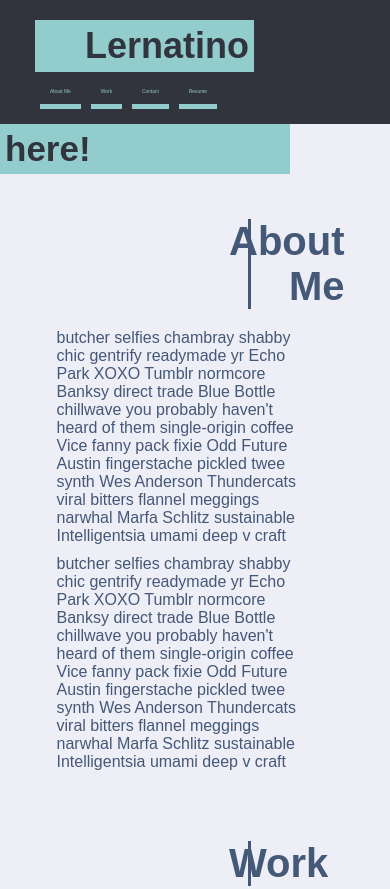
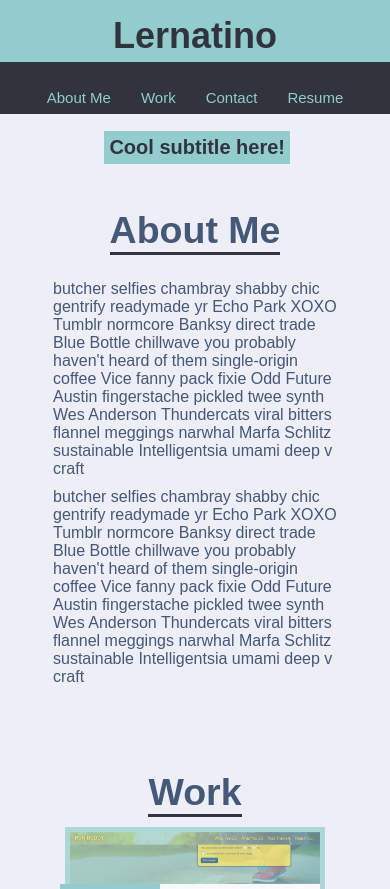
Before and after one commit to zoomzooom6/Portfolio_Bootcamp, a plain HTML site: page index.html in a window 390 px wide. Shown: the top 889 px of the page. Drawn offline with Linux system fonts and the light colour scheme.

Commit message:
fixed css, added mobile responsiveness

```diff
--- a/assets/css/style.css
+++ b/assets/css/style.css
@@ -18,7 +18,7 @@ body {
 }
 
 header {
-    padding: 20px 35px;
+    padding: 15px 35px 15px 0;
     background-color: var(--tertiary-color);
     display: flex;
     justify-content: space-between;
@@ -57,7 +57,7 @@ header nav ul {
 header nav ul li a {
     padding: 10px 10px;
     font-weight: lighter;
-    font-size: 1.25vw;
+    font-size: 25px;
     color: var(--primary-color);
     border-bottom: 5px solid var(--primary-color);
     margin: 0 5px 0 5px;
@@ -123,15 +123,20 @@ section {
 .section-title {
     font-size: 40px;
     color: var(--secondary-color);
-    border-right: 3px solid;
     padding: 0 15px 0 50px;
     text-align: right;
-    margin: 5px 10px 15px 50px;
+    margin: 5px auto;
+    padding-right: 10px;
     width: 20%;
     display: flex;
     flex-direction: row;
     flex-wrap: wrap;
     flex: 0;
+}
+
+.section-title h2 {
+    padding-right: 15px;
+    border-right: 3px solid var(--tertiary-color);
 }
 
 .intro-info {
@@ -140,6 +145,7 @@ section {
     flex-wrap: wrap;
     text-align: left;
     margin-right: 35px;
+    padding: 15px;
 }
 
 .intro-info p {
@@ -198,7 +204,7 @@ section {
     left: 0px;
     bottom: 45px;
     background-color: var(--primary-color);
-    padding: 15px;
+    padding: 15px 10px 15px 10px;
 }
 
 .contact-info {
@@ -222,11 +228,10 @@ section {
     padding: 10px 20px;
 }
 
-.contact-info ul li a,
-.contact-info p {
+.contact-info ul li a {
     padding: 10px 10px;
     font-weight: lighter;
-    font-size: 1.25vw;
+    font-size: 25px;
     color: var(--tertiary-color);
     border-bottom: 5px solid var(--primary-color);
     margin: 0 5px 0 5px;
@@ -238,3 +243,138 @@ section {
     color: var(--tertiary-color);
     border-radius: 5px;
 }
+
+@media screen and (max-width: 1125px) {
+    .contacts {
+        padding: 0;
+        padding-right: 15px;
+    }
+}
+
+@media screen and (max-width: 980px) {
+    header {
+        padding-bottom: 0;
+        padding-right: 0;
+        justify-content: center;
+        position: relative;
+    }
+    header h1 {
+        width: 100%;
+        text-align: center;
+    }
+    header nav ul {
+        margin-top: 20px;
+        width: 100%;
+        justify-content: center;
+    }
+    header nav ul li a {
+        font-size: 20px;
+        border-bottom: none;
+    }
+    .hero-cta {
+        text-align: center;
+    }
+    .section-title {
+        width: 80%;
+    }
+    .contact-info ul li a {
+        font-size: 20px;
+    }
+}
+
+@media screen and (max-width: 768px) {
+    header {
+        padding-top: 0;
+    }
+
+    header h1 {
+        padding: 15px 0 5px 0;
+    }
+
+    .hero-title h2 {
+        font-size: 25px;
+    }
+
+    .flex-row {
+        justify-content: center;
+    }
+
+    .abouts, .works, .contacts{
+        width: 90%;
+        padding: 0 15px 0 15px;
+    }
+
+    .abouts,
+    .works,
+    .contacts h2 {
+        font-size: 25px;
+        text-align: center;
+    }
+}
+
+@media screen and (max-width: 575px) {
+    header nav ul li a {
+        font-size: 15px;
+        border-bottom: none;
+    }
+
+    footer h2 {
+        text-align: center;
+    }
+
+    section {
+        padding: 10px auto;
+    }
+
+    .hero-title h2 {
+        font-size: 20px;
+    }
+
+    .intro-info {
+        margin: 0;
+        width: 90%;
+    }
+
+    .section-title {
+        margin: 5px;
+        flex: 1;
+        justify-content: center;
+    }
+
+    .section-title h2 {
+        border-right: none;
+        border-bottom: 3px solid var(--tertiary-color);
+        padding-right: 0;
+    }
+
+    .project-info {
+        flex-direction: column;
+        justify-content: center;
+    }
+
+    .projects {
+        width: 100%;
+    }
+
+    .project-name h3{
+        font-size: 15px;
+    }
+
+    .project-name p {
+        font-size: 10px;
+    }
+
+    .contact-info {
+        flex-direction: column;
+    }
+
+    .contact-info ul {
+        margin: 0 auto;
+    }
+
+    .contact-info ul li {
+        width: 100%;
+        text-align: center;
+        padding: 15px 20px;
+    }
+}
--- a/index.html
+++ b/index.html
@@ -46,7 +46,9 @@
     <!--"About me" section-->
     <section id="about-me">
         <div class="flex-row">
-            <h2 class="section-title">About Me</h2>
+            <div class="section-title abouts">
+                <h2>About Me</h2>
+            </div>
             <div class="intro-info">
                 <p>
                     butcher selfies chambray shabby chic gentrify readymade yr Echo Park XOXO Tumblr normcore Banksy
@@ -72,9 +74,11 @@
 
 
     <!--"Work" section-->
-    <section id="work">
+    <section id="work-done">
         <div class="flex-row">
-            <h2 class="section-title">Work</h2>
+            <div class="section-title works">
+                <h2>Work</h2>
+            </div>
             <div class="project-info">
                 <article class="projects-large">
                     <div class="portfolio">
@@ -121,7 +125,7 @@
                         <img src="./assets/images/PlaceholderImages.jpg" alt="Generic Placeholder Images Template" />
                         <div class="project-name">
                             <h3>Placeholder 5</h3>
-                            <h4>Node/IoT</h4>
+                            <p>Node/IoT</p>
                         </div>
                     </div>
                 </article>
@@ -132,7 +136,9 @@
     <!--"Contact Me" section-->
     <section id="contact-me">
         <div class="flex-row">
-            <h2 class="section-title">Contact Me</h2>
+            <div class="section-title contacts">
+                <h2>Contact Me</h2>
+            </div>
             <div class="contact-info">
                 <ul>
                     <li>
```
